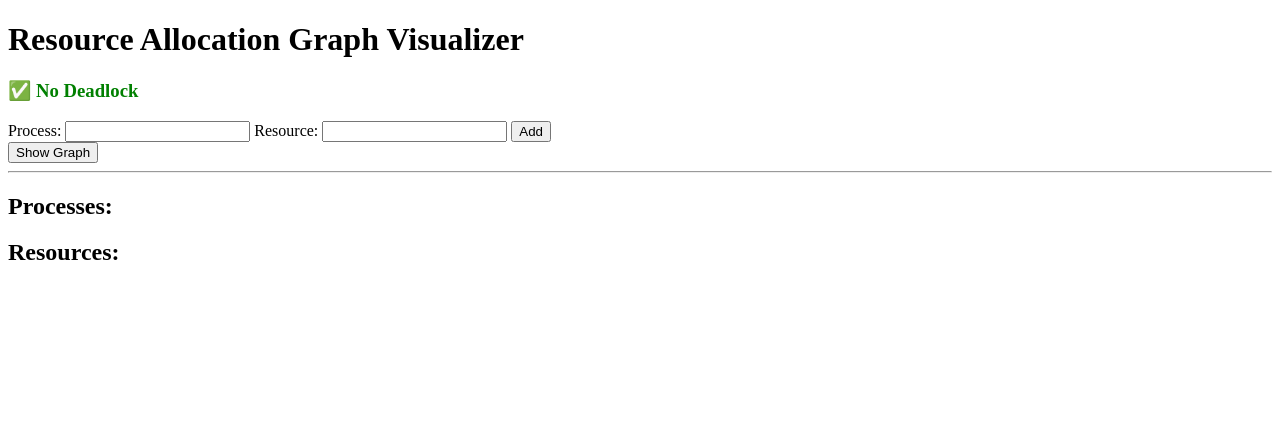
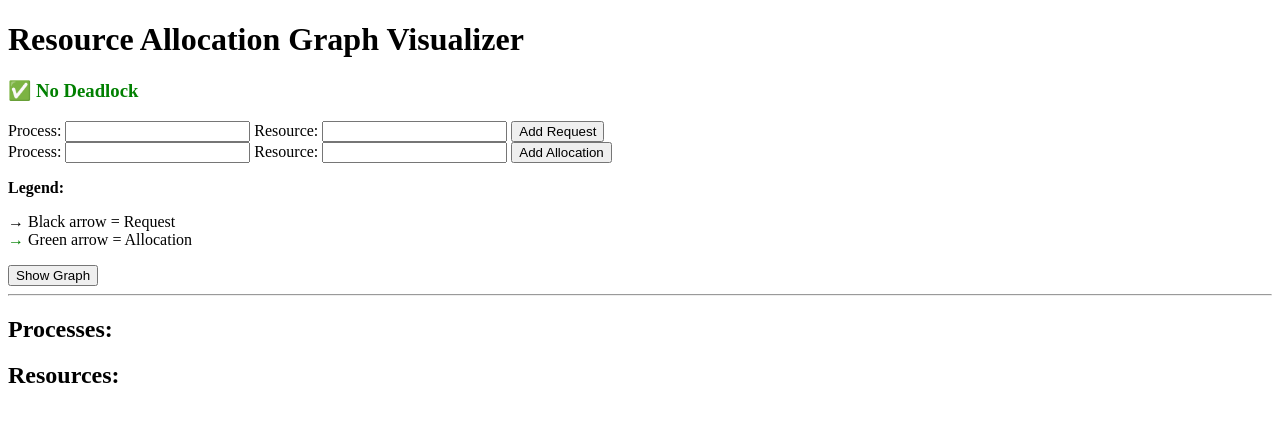
Before and after one commit to utkxrsh7/Resource-Allocation-Graph-Visualizer, a Flask app: page / in a window 1280 px wide. Shown: the top 422 px of the page. Run offline with Flask 3, Linux system fonts and the light colour scheme.

Commit message:
Added resource allocation graph visualization with deadlock detection

```diff
--- a/app.py
+++ b/app.py
@@ -19,8 +19,11 @@ def home():
     if request.method == "POST":
         process = request.form["process"]
         resource = request.form["resource"]
-        # Register nodes and add a request edge process → resource
-        rag.add_request(process, resource)
+        action = request.form.get("action", "request")
+        if action == "request":
+            rag.add_request(process, resource)
+        elif action == "allocation":
+            rag.add_allocation(resource, process)
 
     return render_template(
         "index.html",
@@ -66,8 +69,36 @@ def show_graph():
             ax=ax,
         )
 
-    # Draw directed edges (if any)
-    nx.draw_networkx_edges(rag.graph, pos, arrowstyle="->", arrowsize=15, ax=ax)
+    request_edges = [
+        (u, v)
+        for u, v, d in rag.graph.edges(data=True)
+        if d.get("kind") == "request"
+    ]
+    allocation_edges = [
+        (u, v)
+        for u, v, d in rag.graph.edges(data=True)
+        if d.get("kind") == "allocation"
+    ]
+    if request_edges:
+        nx.draw_networkx_edges(
+            rag.graph,
+            pos,
+            edgelist=request_edges,
+            edge_color="black",
+            arrowstyle="->",
+            arrowsize=15,
+            ax=ax,
+        )
+    if allocation_edges:
+        nx.draw_networkx_edges(
+            rag.graph,
+            pos,
+            edgelist=allocation_edges,
+            edge_color="green",
+            arrowstyle="->",
+            arrowsize=15,
+            ax=ax,
+        )
 
     # Draw labels for all nodes
     nx.draw_networkx_labels(rag.graph, pos, font_size=9, ax=ax)
--- a/graph_logic.py
+++ b/graph_logic.py
@@ -44,6 +44,12 @@ class ResourceAllocationGraph:
         # Directed edge from process to resource models a request
         self.graph.add_edge(process, resource, kind="request")
 
+    def add_allocation(self, resource, process):
+        """Add an allocation edge resource → process between existing or new nodes."""
+        self.add_resource(resource)
+        self.add_process(process)
+        self.graph.add_edge(resource, process, kind="allocation")
+
     def detect_deadlock(self):
         """Return True if the directed graph has a cycle (deadlock), else False."""
         if self.graph.number_of_nodes() == 0:
--- a/templates/index.html
+++ b/templates/index.html
@@ -15,14 +15,32 @@
 {% endif %}
 
 <form method="POST">
+    <input type="hidden" name="action" value="request">
     <label>Process:</label>
     <input type="text" name="process" required>
 
     <label>Resource:</label>
     <input type="text" name="resource" required>
 
-    <button type="submit">Add</button>
+    <button type="submit">Add Request</button>
 </form>
+
+<form method="POST">
+    <input type="hidden" name="action" value="allocation">
+    <label>Process:</label>
+    <input type="text" name="process" required>
+
+    <label>Resource:</label>
+    <input type="text" name="resource" required>
+
+    <button type="submit">Add Allocation</button>
+</form>
+
+<p><strong>Legend:</strong></p>
+<ul style="list-style: none; padding-left: 0;">
+    <li><span style="color: black;">&#8594;</span> Black arrow = Request</li>
+    <li><span style="color: green;">&#8594;</span> Green arrow = Allocation</li>
+</ul>
 
 <form method="GET" action="/graph">
     <button type="submit">Show Graph</button>
```
Also changed, not shown: static/graph.png.
